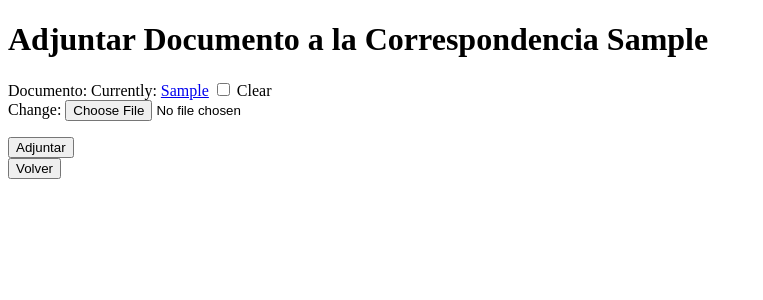
After one commit to RONALDCOYO/gestionv2, a Django app: page /adjuntar_documento/1/ in a window 1280 px wide. The commit adds this page. Shown: the top 300 px of the page, without its empty margins (0-763 px from the left). Run offline with Django 5.2, Linux system fonts and the light colour scheme; a user stored in the database is signed in; tables that the repository leaves empty hold one stand-in row (values such as "Sample post").

Commit message:
Se agrega campos de adjuntar documentos y se vinvula el campo de respuesta

```diff
--- a/correspondencia/correspondencia/settings.py
+++ b/correspondencia/correspondencia/settings.py
@@ -92,8 +92,6 @@ MEDIA_ROOT = BASE_DIR / 'media'
 
 
 
-#LOGIN_URL = '/login/'  # Asegúrate de que el login esté apuntando a la URL correcta en tu urls.py
-#LOGOUT_REDIRECT_URL = '/login/'  # Para redirigir después de cerrar sesión
 
 
 LOGIN_REDIRECT_URL = 'portada'  # Cambia esto por el URL de tu módulo de registro de correspondencia
--- a/correspondencia/gestion/forms.py
+++ b/correspondencia/gestion/forms.py
@@ -39,6 +39,13 @@ class CorrespondenciaForm(forms.ModelForm):
                     # De lo contrario, no permitir la selección de dependencias
                     self.fields['dependencia'].queryset = Dependencia.objects.none()
 
+class DocumentoForm(forms.ModelForm):
+    class Meta:
+        model = Correspondencia
+        fields = ['documento']  # Solo incluimos el campo 'documento'
+
+
+
 class RespuestaCorrespondenciaForm(forms.ModelForm):
     class Meta:
         model = Correspondencia
--- a/correspondencia/gestion/models.py
+++ b/correspondencia/gestion/models.py
@@ -41,18 +41,19 @@ class Correspondencia(models.Model):
         ('Carta', 'Carta'),
         ('Memorando', 'Memorando'),
         ('Email', 'Email'),
+        ('DP', 'DP'),
     ]
 
     ENTRADA_SALIDA = [
         ('Entrada', 'Entrada'),
         ('Salida', 'Salida'),
+
     ]
 
     entrada_salida = models.CharField(max_length=10, choices=ENTRADA_SALIDA)
     tipo_correspondencia = models.CharField(max_length=20, choices=TIPO_CORRESPONDENCIA)
     consecutivo = models.CharField(max_length=100)
     dependencia = models.ForeignKey(Dependencia, on_delete=models.CASCADE)
-    entrada_salida = models.CharField(max_length=10)
     fecha = models.DateField(null=False)
     documento = models.FileField(upload_to='correspondencias/', null=True, blank=True)
     asunto = models.CharField(max_length=255)
--- /dev/null
+++ b/correspondencia/gestion/templates/gestion/adjuntar_documento.html
@@ -0,0 +1,24 @@
+<!DOCTYPE html>
+<html lang="es">
+<head>
+    <meta charset="UTF-8">
+    <meta name="viewport" content="width=device-width, initial-scale=1.0">
+    <title>Adjuntar Documento</title>
+</head>
+<body>
+    <h1>Adjuntar Documento a la Correspondencia {{ correspondencia.consecutivo }}</h1>
+
+    <form method="post" enctype="multipart/form-data">
+        {% csrf_token %}
+        <p>
+            <label for="id_documento">Documento:</label>
+            {{ form.documento }}
+            {{ form.documento.errors }}
+        </p>
+        <button type="submit">Adjuntar</button>
+    </form>
+
+    <a href="{% url 'registro_correspondencia' %}"><button>Volver</button></a>
+
+</body>
+</html>
--- a/correspondencia/gestion/templates/gestion/responder_correspondencia.html
+++ b/correspondencia/gestion/templates/gestion/responder_correspondencia.html
@@ -22,6 +22,6 @@
         <button type="submit">Responder</button>
     </form>
 
-    <a href="{% url 'lista_correspondencia' %}">Volver a la lista</a>
+    <a href="{% url 'registro_correspondencia' %}"><button>Volver</button></a>
 </body>
 </html>
--- a/correspondencia/gestion/templates/lista_correspondencia.html
+++ b/correspondencia/gestion/templates/lista_correspondencia.html
@@ -31,7 +31,7 @@
                 <th>Destinatario</th>
                 <th>Necesita Respuesta</th>
                 <th>Estado de Respuesta</th>
-                <th>Acción</th>
+
             </tr>
         </thead>
         <tbody>
--- a/correspondencia/gestion/urls.py
+++ b/correspondencia/gestion/urls.py
@@ -1,5 +1,7 @@
 from django.contrib.auth import views as auth_views
 from django.urls import path
+from django.conf.urls.static import static
+from django.conf import settings
 from django.shortcuts import redirect
 from . import views
 
@@ -15,4 +17,6 @@ urlpatterns = [
     path('logout/', views.logout_view, name='logout'),
     path('lista_correspondencia/', views.lista_correspondencia, name='lista_correspondencia'),
     path('responder_correspondencia/<int:correspondencia_id>/', views.responder_correspondencia, name='responder_correspondencia'),
-]
+    path('adjuntar_documento/<int:correspondencia_id>/', views.adjuntar_documento, name='adjuntar_documento'),
+    path('ver_respuesta/<int:correspondencia_id>/', views.ver_respuesta, name='ver_respuesta'),
+] + static(settings.MEDIA_URL, document_root=settings.MEDIA_ROOT)
--- a/correspondencia/gestion/views.py
+++ b/correspondencia/gestion/views.py
@@ -4,7 +4,7 @@ from django.contrib.auth.decorators import login_required, user_passes_test
 from django.contrib.auth import login, authenticate, logout
 from django.core.files.storage import default_storage
 from .models import Correspondencia, PerfilUsuario, Empresa
-from .forms import RegistroUsuarioForm, CorrespondenciaForm, DependenciaForm, EmpresaForm, RespuestaCorrespondenciaForm
+from .forms import DocumentoForm, RegistroUsuarioForm, CorrespondenciaForm, DependenciaForm, EmpresaForm, RespuestaCorrespondenciaForm
 from django.contrib.auth.models import User
 from django.contrib import messages
 
@@ -137,6 +137,18 @@ def responder_correspondencia(request, correspondencia_id):
 
     return render(request, 'gestion/responder_correspondencia.html', {'form': form, 'correspondencia': correspondencia})
 
+
+@login_required
+def ver_respuesta(request, correspondencia_id):
+    correspondencia = get_object_or_404(Correspondencia, id=correspondencia_id)
+
+    # Solo permitir ver la respuesta si la correspondencia ha sido respondida
+    if not correspondencia.respondida:
+        messages.error(request, "Esta correspondencia aún no ha sido respondida.")
+        return redirect('registro_correspondencia')
+
+    return render(request, 'gestion/ver_respuesta.html', {'correspondencia': correspondencia})
+
 @user_passes_test(es_admin)
 def crear_usuario(request):
     if request.method == 'POST':
@@ -237,6 +249,27 @@ def registrar_usuario(request):
     return render(request, 'registro_usuario.html', {'form': form})
 
 
+
+@login_required
+def adjuntar_documento(request, correspondencia_id):
+    # Obtener la instancia de la correspondencia
+    correspondencia = get_object_or_404(Correspondencia, id=correspondencia_id)
+
+    if request.method == 'POST':
+        form = DocumentoForm(request.POST, request.FILES, instance=correspondencia)
+
+        if form.is_valid():
+            # Guardar solo el documento subido
+            form.save()
+            messages.success(request, 'Documento adjuntado con éxito.')
+            return redirect('registro_correspondencia')
+    else:
+        form = DocumentoForm(instance=correspondencia)
+
+    return render(request, 'gestion/adjuntar_documento.html', {'form': form, 'correspondencia': correspondencia})
+
+
+
 # Vista para cerrar sesión
 def logout_view(request):
     logout(request)
```
Also changed, not shown: correspondencia/gestion/templates/gestion/registro_correspondencia.html (+9 -2 lines), correspondencia/gestion/templates/gestion/ver_respuesta.html (added, +16 -0 lines), 7 other files.
